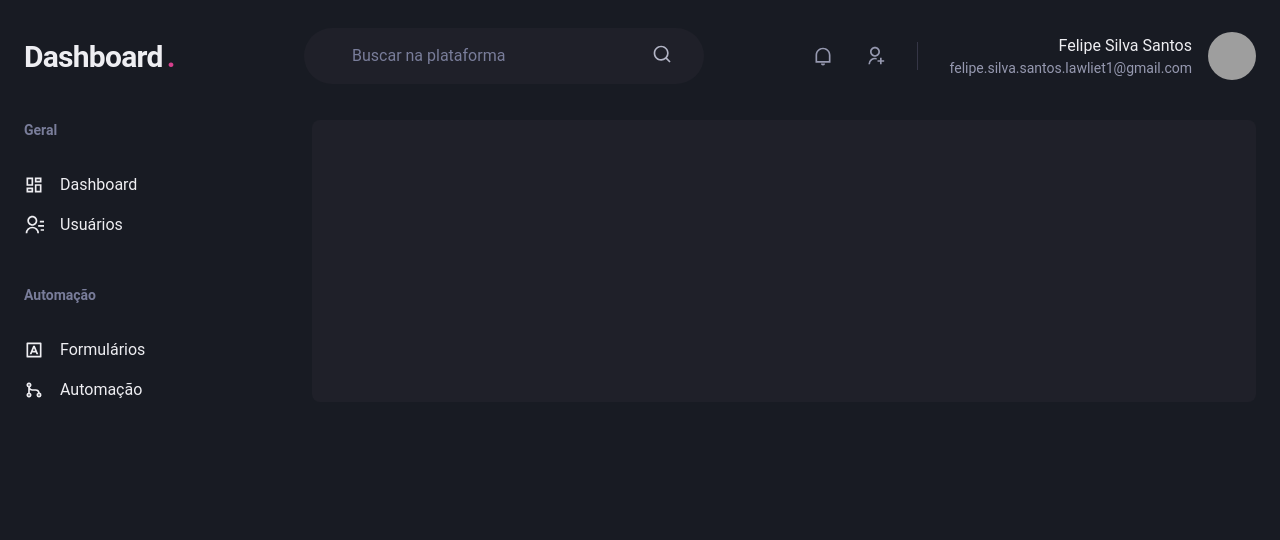
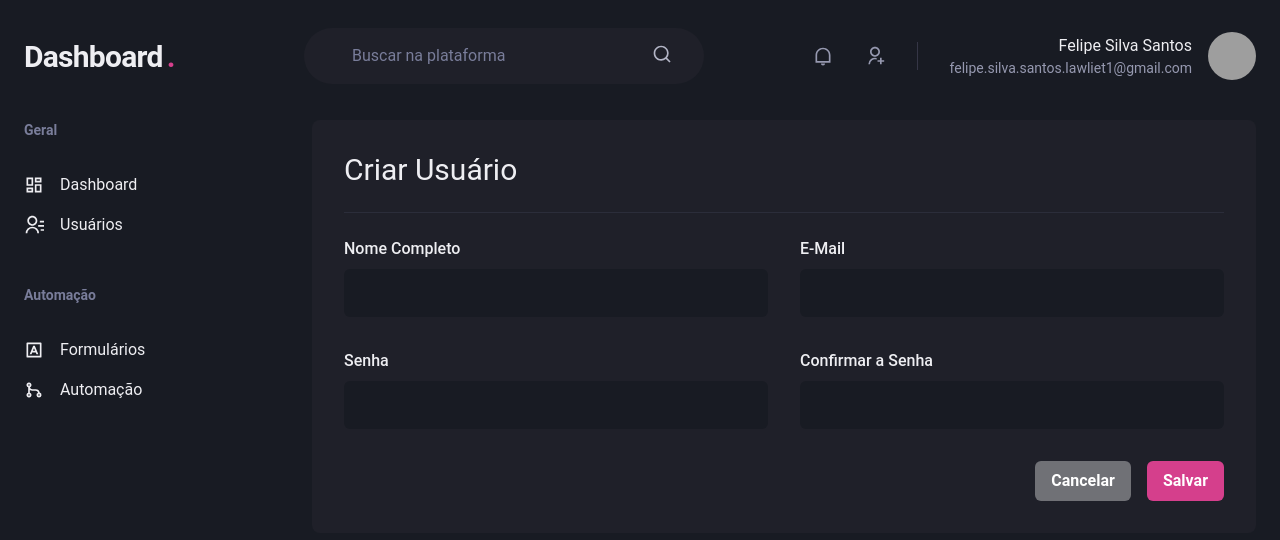
Before and after one commit to Feelpe/dashboard-next, a Next.js app: page /users/create in a window 1280 px wide. Shown: the top 540 px of the page. Built offline with nearby package versions, Linux system fonts and the light colour scheme; grey boxes are pictures that could not be loaded.

Commit message:
feat: add user create page

```diff
--- a/src/pages/users/create.tsx
+++ b/src/pages/users/create.tsx
@@ -1,4 +1,5 @@
-import { Box, Flex } from "@chakra-ui/react";
+import { Box, Button, Divider, Flex, Heading, HStack, SimpleGrid, VStack } from "@chakra-ui/react";
+import { Input } from "../../components/Form/Input";
 
 import { Header } from "../../components/Header";
 import { Sidebar } from "../../components/Sidebar";
@@ -12,6 +13,28 @@
         <Sidebar />
 
         <Box flex="1" borderRadius={8} bg="gray.800" p="8">
+          <Heading size="lg" fontWeight="normal">Criar Usuário</Heading>
+
+          <Divider my="6" borderColor="gray.700" />
+
+          <VStack spacing="8">
+            <SimpleGrid minChildWidth="240px" spacing="8" w="100%">
+              <Input name="name" label="Nome Completo" />
+              <Input name="email" type="email" label="E-Mail" />
+            </SimpleGrid>
+            <SimpleGrid minChildWidth="240px" spacing="8" w="100%">
+              <Input name="password" type="password" label="Senha" />
+              <Input name="password_confirmation" type="password" label="Confirmar a Senha" />
+            </SimpleGrid>
+          </VStack>
+
+          <Flex mt="8" justify="flex-end">
+            <HStack spacing="4">
+              <Button colorScheme="whiteAlpha">Cancelar</Button>
+              <Button colorScheme="pink">Salvar</Button>
+            </HStack>
+
+          </Flex>
         </Box>
       </Flex>
     </Box>
```
